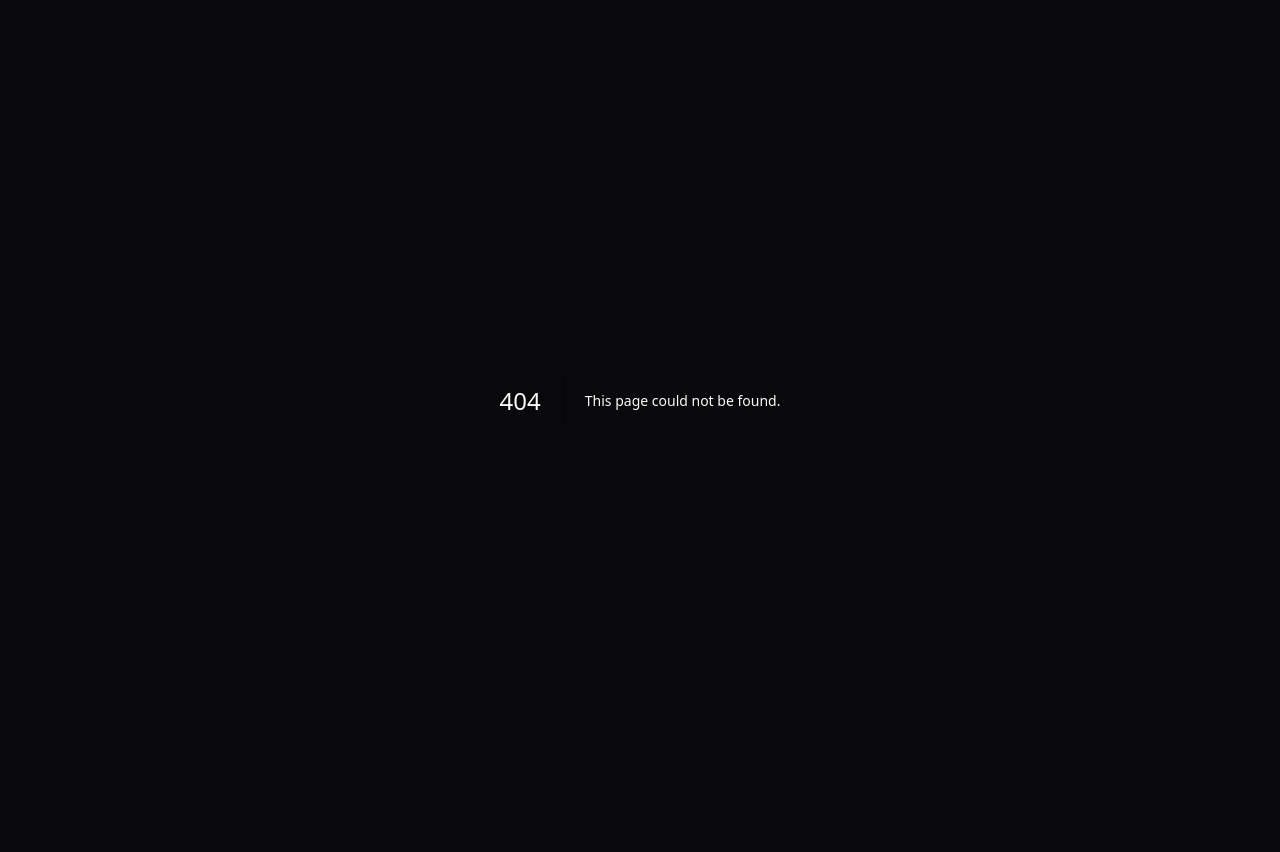
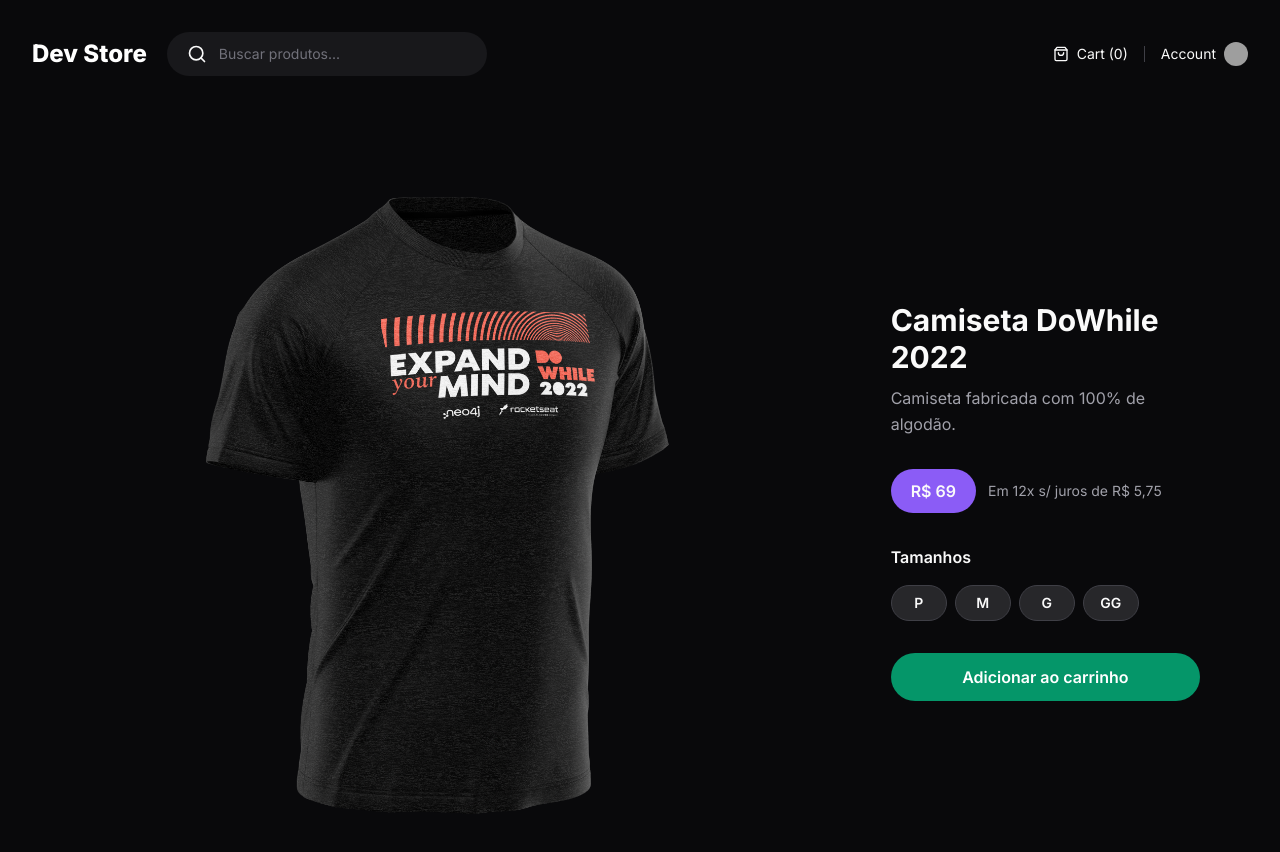
Before and after one commit to FPPaschoal/DevStore, a Next.js app: page /product/camiseta-dowhile-2022 in a window 1280 px wide. Before the commit this address had no page. Shown: the top 852 px of the page. Before the commit the page ends 800 px from the top, so only its background shows below. Built offline with nearby package versions, Linux system fonts and the light colour scheme; no server answers; grey boxes are pictures that could not be loaded.

Commit message:
feat: Página de detalhes do produto

```diff
--- /dev/null
+++ b/src/app/(store)/product/[slug]/page.tsx
@@ -0,0 +1,103 @@
+import { api } from "@/data/api";
+import { Product } from "@/data/types/product";
+import Image from "next/image";
+
+interface ProductProps {
+  params: {
+    slug: string;
+  };
+}
+
+async function getProduct(slug: string): Promise<Product> {
+  const response = await api(`/products/${slug}`, {
+    next: {
+      revalidate: 60 * 60, // 1 hour
+    },
+  });
+
+  const products = await response.json();
+
+  return products;
+}
+
+export default async function ProductPage({ params }: ProductProps) {
+  const product = await getProduct(params.slug);
+
+  return (
+    <div className="relative grid max-h-[860px] grid-cols-3">
+      <div className="col-span-2 overflow-hidden">
+        <Image
+          src={product.image}
+          alt=""
+          width={1000}
+          height={1000}
+          quality={100}
+        />
+      </div>
+
+      <div className="flex flex-col justify-center px-12">
+        <h1 className="text-3xl font-bold leading-tight">{product.title}</h1>
+
+        <p className="mt-2 leading-relaxed text-zinc-400">
+          {product.description}
+        </p>
+
+        <div className="mt-8 flex items-center gap-3">
+          <span className="inline-block rounded-full bg-violet-500 px-5 py-2.5 font-semibold">
+            {product.price.toLocaleString("pt-BR", {
+              style: "currency",
+              currency: "BRL",
+              minimumFractionDigits: 0,
+              maximumFractionDigits: 0,
+            })}
+          </span>
+          <span className="text-sm text-zinc-400">
+            Em 12x s/ juros de{" "}
+            {(product.price / 12).toLocaleString("pt-BR", {
+              style: "currency",
+              currency: "BRL",
+            })}
+          </span>
+        </div>
+
+        <div className="mt-8 space-y-4">
+          <span className="block font-semibold">Tamanhos</span>
+
+          <div className="flex gap-2">
+            <button
+              type="button"
+              className="flex h-9 w-14 items-center justify-center rounded-full border border-zinc-700 bg-zinc-800 text-sm font-semibold"
+            >
+              P
+            </button>
+            <button
+              type="button"
+              className="flex h-9 w-14 items-center justify-center rounded-full border border-zinc-700 bg-zinc-800 text-sm font-semibold"
+            >
+              M
+            </button>
+            <button
+              type="button"
+              className="flex h-9 w-14 items-center justify-center rounded-full border border-zinc-700 bg-zinc-800 text-sm font-semibold"
+            >
+              G
+            </button>
+            <button
+              type="button"
+              className="flex h-9 w-14 items-center justify-center rounded-full border border-zinc-700 bg-zinc-800 text-sm font-semibold"
+            >
+              GG
+            </button>
+          </div>
+        </div>
+
+        <button
+          type="button"
+          className="mt-8 flex h-12 items-center justify-center rounded-full bg-emerald-600 font-semibold text-white"
+        >
+          Adicionar ao carrinho
+        </button>
+      </div>
+    </div>
+  );
+}
--- /dev/null
+++ b/src/app/api/products/[slug]/route.ts
@@ -0,0 +1,20 @@
+import { z } from "zod";
+
+import data from "../data.json";
+
+export async function GET(
+  _: Request,
+  { params }: { params: { slug: string } },
+) {
+  await new Promise((resolve) => setTimeout(resolve, 1000));
+
+  const slug = z.string().parse(params.slug);
+
+  const product = data.products.find((product) => product.slug === slug);
+
+  if (!product) {
+    return Response.json({ message: "Product not found." }, { status: 400 });
+  }
+
+  return Response.json(product);
+}
```
